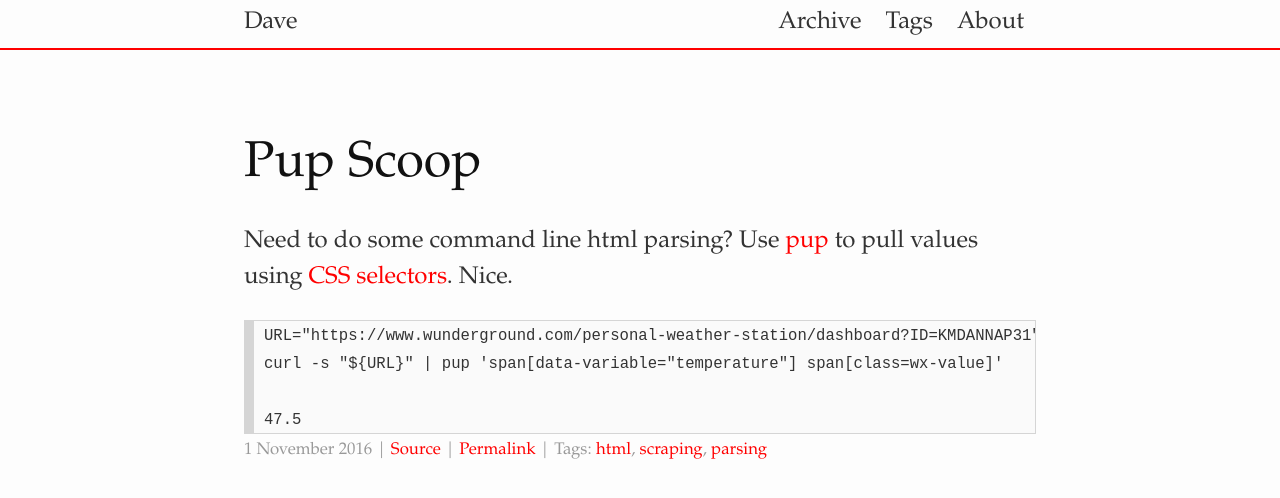
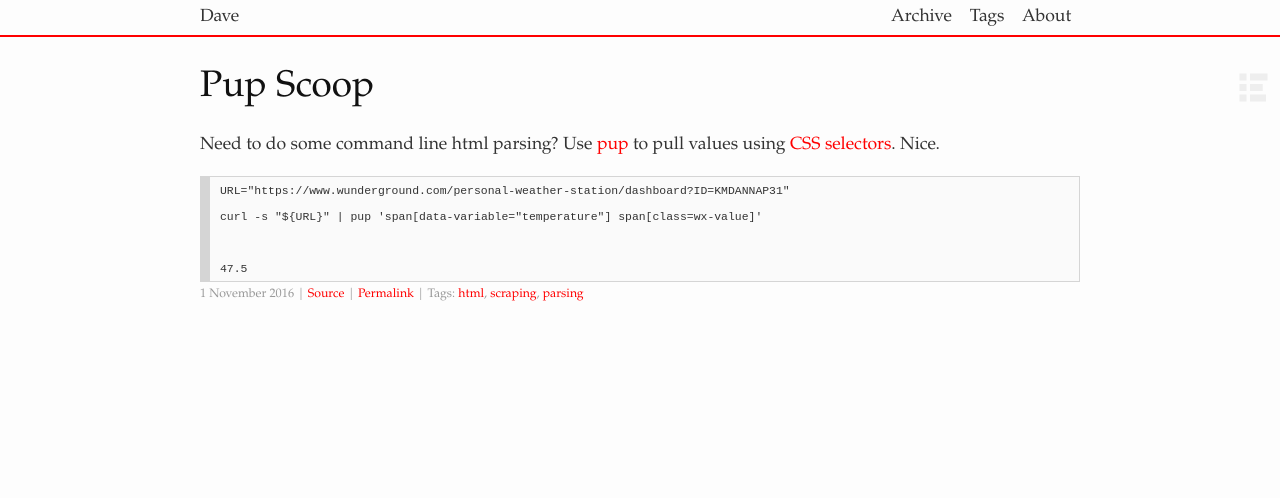
Before and after one commit to vdave/vdave.github.io, a Jekyll site: the page built from _posts/2016-12-31-pup-scoop.markdown, in a window 1280 px wide. Shown: the top 498 px of the page. Built offline with Jekyll 4.4.1, drawn with Linux system fonts in a browser that asks for light colours; Markdown is read by kramdown in place of the engine named in the settings.

Commit message:
style tweaks

```diff
--- a/_config.yml
+++ b/_config.yml
@@ -8,7 +8,7 @@ paginate_path:      "/page:num"
 author:
   name:             Dave Vieglais
   url:              https://ku.edu/~vieglais
-  email:            dave.vieglais@gmail.com
+  email:
 
 # GitHub Pages / Jekyll configuration
 markdown: pandoc
--- a/_includes/head.html
+++ b/_includes/head.html
@@ -2,7 +2,7 @@
     <meta charset="utf-8">
     <meta http-equiv="X-UA-Compatible" content="IE=edge">
     <title>{% if page.title %}{{ page.title }}{% else %}{{ site.title }}{% endif %}</title>
-    <meta name="author" content="{% if page.author %}{{ page.author }}{% else %}{{ site.author }}{% endif %}">
+    <meta name="author" content="{% if page.author %}{{ page.author.name }}{% else %}{{ site.author.name }}{% endif %}">
     <meta name="viewport" content="width=device-width">
     {% if page.excerpt %}
         <meta name="description" content="{{ page.excerpt | strip_html | strip | strip_newlines | truncate: 155 }}">
@@ -14,7 +14,7 @@
     <link rel="canonical" href="{{ page.url | replace:'index.html','' | prepend: site.baseurl | prepend: site.url }}">
 
     <!-- Mathjax -->
-    <script type="text/javascript" src="http://cdn.mathjax.org/mathjax/latest/MathJax.js?config=TeX-AMS-MML_HTMLorMML"></script>
+    <script type="text/javascript" src="https://cdnjs.cloudflare.com/ajax/libs/mathjax/2.7.2/MathJax.js?config=TeX-AMS-MML_HTMLorMML"></script>
 
     <!-- Google Analytics -->
     <script>
--- a/_layouts/critic.html
+++ b/_layouts/critic.html
@@ -16,7 +16,7 @@
     <link rel="canonical" href="{{ page.url | replace:'index.html','' | prepend: site.baseurl | prepend: site.url }}">
 
     <!-- Mathjax -->
-    <script type="text/javascript" src="http://cdn.mathjax.org/mathjax/latest/MathJax.js?config=TeX-AMS-MML_HTMLorMML"></script>
+    <script type="text/javascript" src="https://cdnjs.cloudflare.com/ajax/libs/mathjax/2.7.2/MathJax.js?config=TeX-AMS-MML_HTMLorMML"></script>
 
     <!-- Google Analytics -->
     <script>
--- a/_layouts/post.html
+++ b/_layouts/post.html
@@ -25,6 +25,7 @@
             | Tags: <ul class="tags">{% for tag in page.tags %}<li class="tags"><a href="{{ site.baseurl }}/tags/{{ tag }}" class="tag">{{tag}}</a></li>{% endfor %}</ul>
         </div>
     </div>
+    {% include toc-footer.html %}
 </div>
 </body>
 
--- a/_layouts/presentation.html
+++ b/_layouts/presentation.html
@@ -48,7 +48,7 @@
 	 m=s.getElementsByTagName(o)[0];a.async=1;a.src=g;m.parentNode.insertBefore(a,m)
 	 })(window,document,'script','//www.google-analytics.com/analytics.js','ga');
 
-	ga('create', 'UA-52489871-1', 'auto');
+	ga('create', 'UA-89587780-1', 'auto');
 	ga('send', 'pageview');
 
 	    </script>
--- a/public/css/Clownfart.css
+++ b/public/css/Clownfart.css
@@ -3,7 +3,7 @@ html { font-size: 100%; overflow-y: scroll; -webkit-text-size-adjust: 100%; -ms-
 body{
 color:#333;
 font-family: 'Minion Pro', Palatino, 'Palatino Linotype', Times, 'Times New Roman', serif;
-font-size:1.75em;
+font-size:1.2em;
 line-height:1.5em;
 background:#fdfdfd;
 text-rendering: optimizeLegibility;
@@ -12,7 +12,7 @@ text-rendering: optimizeLegibility;
 
 #content-wrapper {
 margin:4em auto;
-max-width:33em;
+max-width:50em;
 }
 
 .shift-left {
@@ -55,7 +55,7 @@ dd p {
     height: 2em;
     width: 2em;
     background: #fdfdfd;
-    background-image: url('/toc-button.png');
+    background-image: url('/public/toc-button.png');
     background-size: 2em 2em;
     background-repeat: no-repeat;
     position: fixed;
@@ -145,7 +145,7 @@ header.site-header {
 }
 
 header.site-header .wrap {
-  max-width: 33em;
+  max-width: 50em;
   margin: 0px auto;
   padding-top: 0.2em;
 }
@@ -434,13 +434,13 @@ hr:after {
 
 
 @media (max-width: 1400px) {
-body{font-size:1.5em;}
+body{font-size:1.1em;}
 }
 @media (max-width: 1200px) {
-body{font-size:1.3em;}
+body{font-size:1.0em;}
 }
 @media (max-width: 1020px) {
-body{font-size:1.1em;}
+body{font-size:1.0em;}
 }
 @media (max-width: 850px) {
   body{font-size:0.9em;}
```
Also changed, not shown: other parts of _includes/head.html (+2 -2 lines), other parts of _layouts/critic.html (+1 -1 lines), public/js/jquery.tocify.js.
